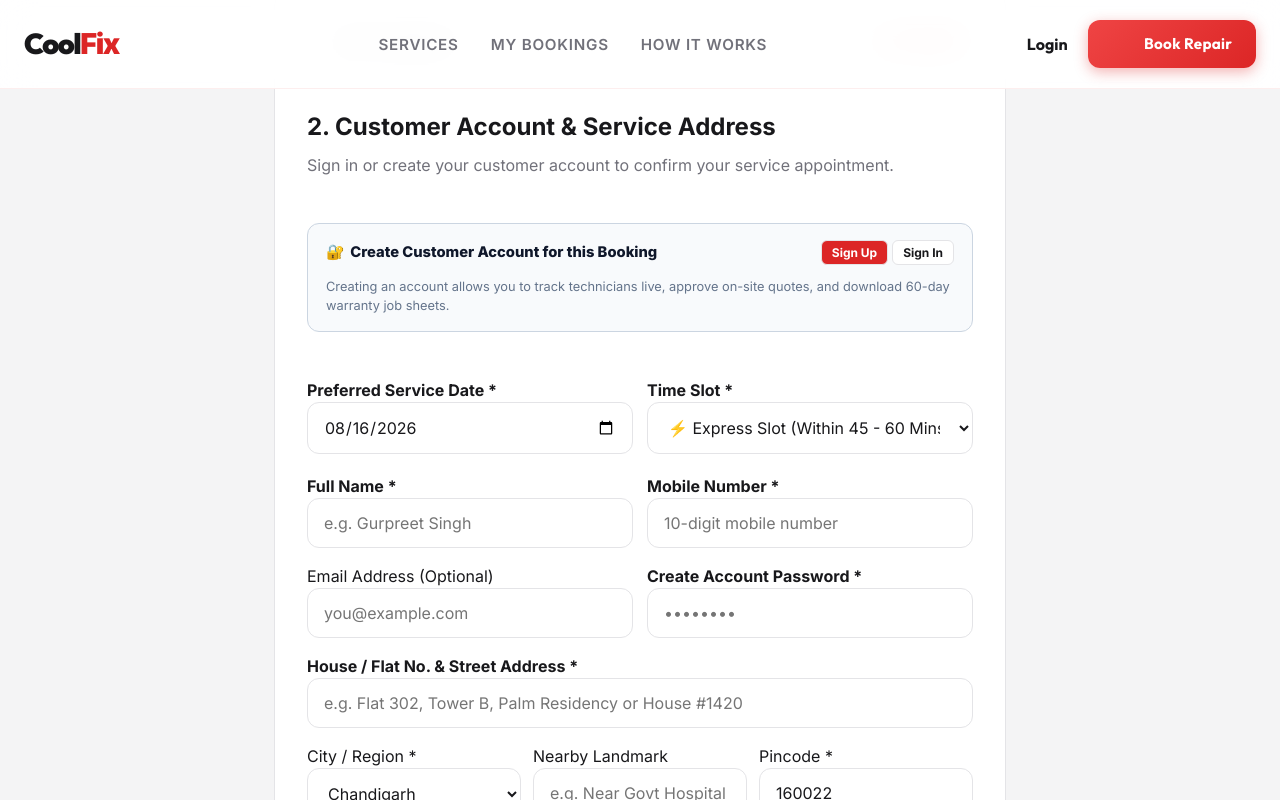
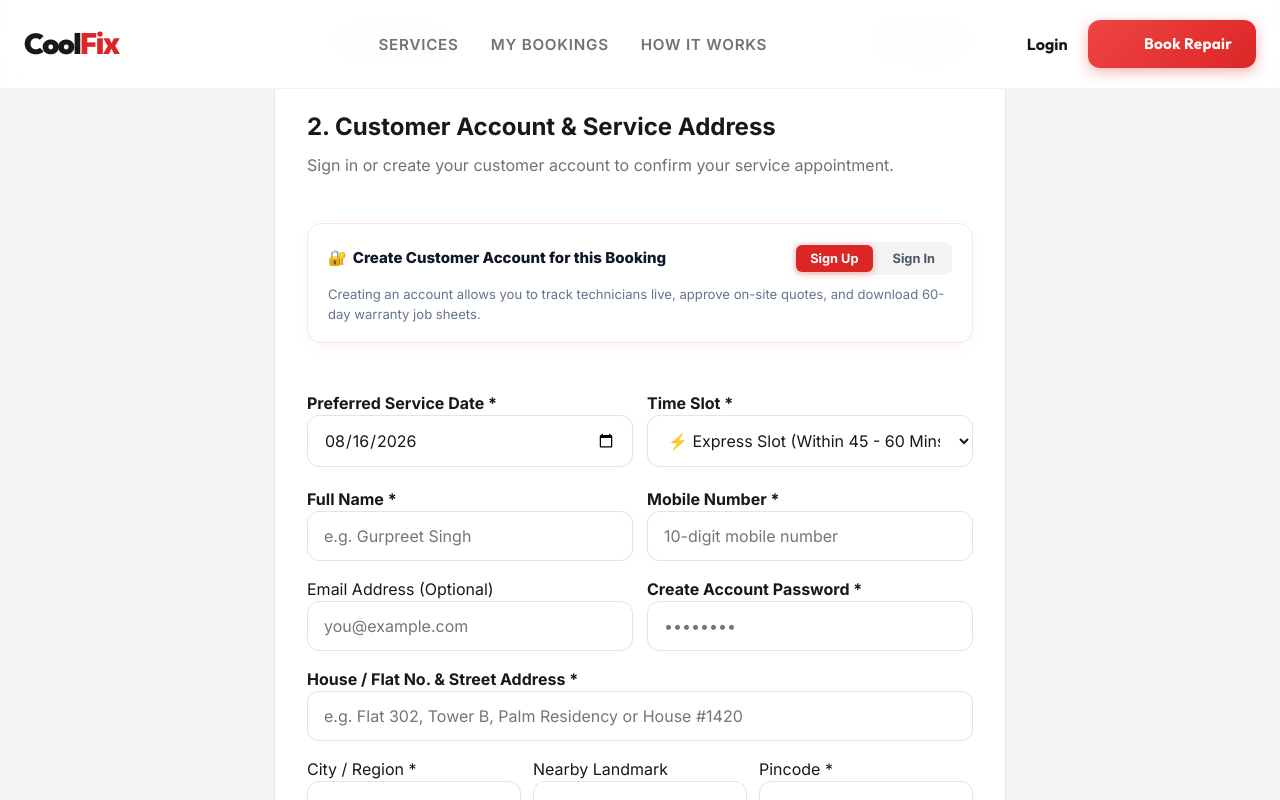
Before and after one commit to satwick-yes/customer, a Next.js app: page /booking in a window 1280 px wide. Both pictures are taken after a click on the button "Proceed to Account & Address →". Shown: the part 180-980 px from the top of the page. Built offline with nearby package versions, Linux system fonts and the light colour scheme.

Commit message:
fix: dynamically update booking button text and tab styling for Sign In vs Sign Up

```diff
--- a/app/booking/page.js
+++ b/app/booking/page.js
@@ -422,29 +422,32 @@ function BookingFormContent() {
                 </div>
               ) : (
                 <div style={{
-                  background: '#F8FAFC',
-                  border: '1.5px solid #CBD5E1',
-                  borderRadius: 12,
-                  padding: '16px 18px',
-                  marginBottom: 22
+                  background: '#FFFFFF',
+                  border: '1.5px solid #FEE2E2',
+                  borderRadius: 14,
+                  padding: '18px 20px',
+                  marginBottom: 24,
+                  boxShadow: '0 4px 16px rgba(220, 38, 38, 0.04)'
                 }}>
-                  <div style={{ display: 'flex', justifyContent: 'space-between', alignItems: 'center', marginBottom: 12 }}>
-                    <div style={{ fontWeight: 800, color: '#0F172A', fontSize: '0.92rem', display: 'flex', alignItems: 'center', gap: 6 }}>
+                  <div style={{ display: 'flex', justifyContent: 'space-between', alignItems: 'center', marginBottom: 10 }}>
+                    <div style={{ fontWeight: 800, color: '#0F172A', fontSize: '0.94rem', display: 'flex', alignItems: 'center', gap: 6 }}>
                       <span>🔐</span> {authMode === 'signup' ? 'Create Customer Account for this Booking' : 'Sign in to Your Account'}
                     </div>
-                    <div style={{ display: 'flex', gap: 4 }}>
+                    <div style={{ display: 'flex', gap: 6, background: '#F4F4F5', padding: 3, borderRadius: 8 }}>
                       <button
                         type="button"
                         onClick={() => setAuthMode('signup')}
                         style={{
-                          padding: '4px 10px',
-                          fontSize: '0.75rem',
+                          padding: '6px 14px',
+                          fontSize: '0.8rem',
                           fontWeight: 700,
-                          background: authMode === 'signup' ? 'var(--primary)' : 'white',
-                          color: authMode === 'signup' ? 'white' : 'var(--text)',
-                          border: '1px solid var(--border)',
+                          background: authMode === 'signup' ? '#DC2626' : 'transparent',
+                          color: authMode === 'signup' ? '#FFFFFF' : '#4B5563',
+                          border: 'none',
                           borderRadius: 6,
-                          cursor: 'pointer'
+                          cursor: 'pointer',
+                          transition: 'all 0.2s ease',
+                          boxShadow: authMode === 'signup' ? '0 2px 8px rgba(220, 38, 38, 0.3)' : 'none'
                         }}
                       >
                         Sign Up
@@ -453,24 +456,26 @@ function BookingFormContent() {
                         type="button"
                         onClick={() => setAuthMode('login')}
                         style={{
-                          padding: '4px 10px',
-                          fontSize: '0.75rem',
+                          padding: '6px 14px',
+                          fontSize: '0.8rem',
                           fontWeight: 700,
-                          background: authMode === 'login' ? 'var(--primary)' : 'white',
-                          color: authMode === 'login' ? 'white' : 'var(--text)',
-                          border: '1px solid var(--border)',
+                          background: authMode === 'login' ? '#DC2626' : 'transparent',
+                          color: authMode === 'login' ? '#FFFFFF' : '#4B5563',
+                          border: 'none',
                           borderRadius: 6,
-                          cursor: 'pointer'
+                          cursor: 'pointer',
+                          transition: 'all 0.2s ease',
+                          boxShadow: authMode === 'login' ? '0 2px 8px rgba(220, 38, 38, 0.3)' : 'none'
                         }}
                       >
                         Sign In
                       </button>
                     </div>
                   </div>
-                  <p style={{ fontSize: '0.8rem', color: '#64748B', margin: 0 }}>
+                  <p style={{ fontSize: '0.82rem', color: '#64748B', margin: 0, lineHeight: 1.5 }}>
                     {authMode === 'signup'
                       ? 'Creating an account allows you to track technicians live, approve on-site quotes, and download 60-day warranty job sheets.'
-                      : 'Enter your account password to link this booking directly to your customer profile.'}
+                      : 'Enter your registered mobile or email with password to link this service booking directly to your account.'}
                   </p>
                 </div>
               )}
@@ -629,8 +634,14 @@ function BookingFormContent() {
 
                 {errors.submit && <p className="form-error" style={{ marginBottom: 16 }}>⚠️ {errors.submit}</p>}
 
-                <button type="submit" className="btn btn-primary btn-block" disabled={loading} style={{ height: 52, fontSize: '1.05rem', fontWeight: 700 }}>
-                  {loading ? <span className="loader" style={{ width: 22, height: 22, borderWidth: 2 }} /> : !currentUser ? '⚡ Create Account & Confirm Service Booking →' : '⚡ Confirm Service Request →'}
+                <button type="submit" className="btn btn-primary btn-block" disabled={loading} style={{ height: 54, fontSize: '1.05rem', fontWeight: 800 }}>
+                  {loading ? (
+                    <span className="loader" style={{ width: 22, height: 22, borderWidth: 2 }} />
+                  ) : !currentUser ? (
+                    authMode === 'login' ? '⚡ Sign In & Confirm Service Booking →' : '⚡ Create Account & Confirm Service Booking →'
+                  ) : (
+                    '⚡ Confirm Service Booking →'
+                  )}
                 </button>
               </form>
             </div>
```
